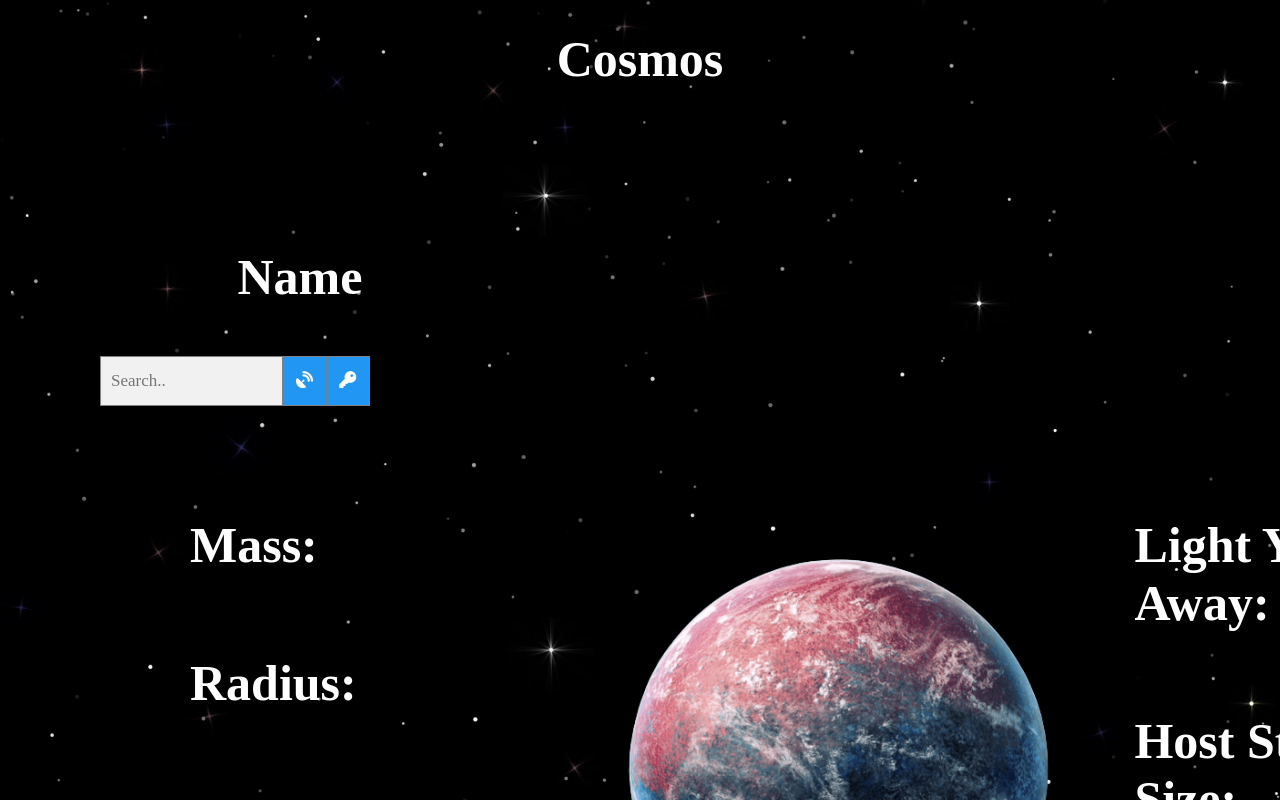
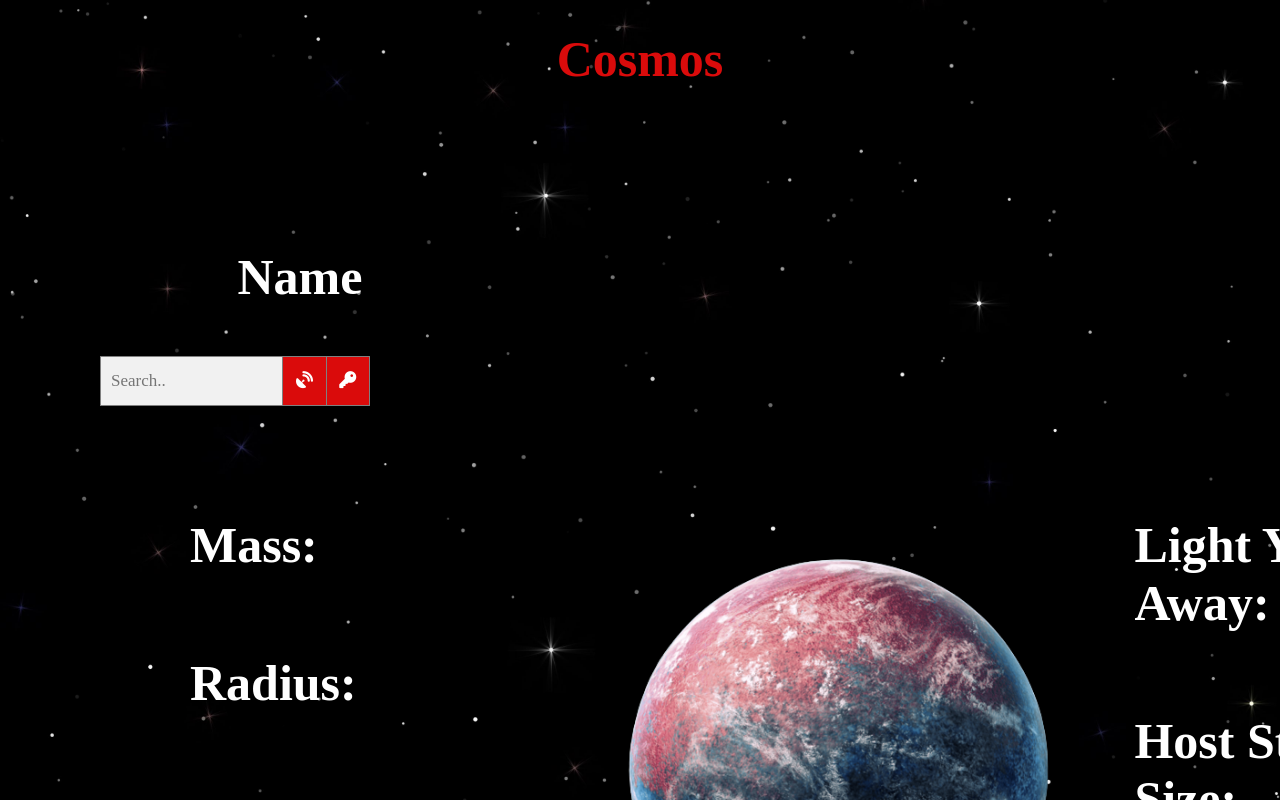
Before and after one commit to Pacman-1/cosmos, a React (Create React App) app: page / in a window 1280 px wide. Built offline with nearby package versions, Linux system fonts and the light colour scheme; a web font is replaced by a local one.

Commit message:
updated ui and key

```diff
--- a/src/Components/Components/Main.js
+++ b/src/Components/Components/Main.js
@@ -95,7 +95,7 @@ const Main = ()=>{
         <button type="submit"  id="btn-search"><i className="fa-solid fa-satellite-dish"></i> </button>
         <button type="button"><i className="fa-solid fa-key tooltip">
 
-        <span className="tooltiptext"> <p> Mass: mass of the planet in Jupiters</p>  <p> Radius: Average radius of the planet in Jupiters</p> <p> Temperature: Surface temperature of the planet in Kelvin</p> <p> Light Years Away: distance of planet from Earth in light years</p> <p> Star Size: Size of host star in comparison to earths star </p>
+        <span className="tooltiptext"> <p> Mass: mass of the planet in Jupiters</p>  <p> Radius: Average radius of the planet in Jupiters</p> <p> Temperature: Average surface temperature of the planet or sun in Kelvin</p> <p> Light Years Away: distance of planet from Earth in light years</p> <p> Star Size: Size of host star in comparison to earths star </p>
 
         </span></i></button>
         </div>
--- a/src/Components/Components/header.css
+++ b/src/Components/Components/header.css
@@ -4,6 +4,9 @@ h1{
     justify-content: center;
     padding: 30px 0px 30px 0px;
     font-size: 50px;
+}
+.title{
+    color: #da0b0b;
 }
 @media only screen and (max-width: 600px) {
         h1{
--- a/src/Components/Components/main.css
+++ b/src/Components/Components/main.css
@@ -73,6 +73,7 @@
   width:400px;
   height:50px;
 }
+
 /* Tooltip container */
 .tooltip {
   position: relative;
@@ -123,16 +124,18 @@ form.example input[type=text] {
     float: left;
     width: 20%;
     padding: 10px;
-    background: #2196F3;
+    background: #da0b0b;
     color: white;
     font-size: 17px;
     border: 1px solid grey;
     border-left: none; /* Prevent double borders */
     cursor: pointer;
   }
-
+  input:focus {
+    outline:none;
+}
   form.example button:hover {
-    background: #0b7dda;
+    background: #880707;
   }
 
   /* Clear floats */
--- a/src/Components/Header.js
+++ b/src/Components/Header.js
@@ -3,7 +3,7 @@ import style from "./Components/header.css"
 
 const Header = () =>{
     return (
-        <h1>Cosmos</h1>
+        <h1 className="title">Cosmos</h1>
     )
 }
 
```
